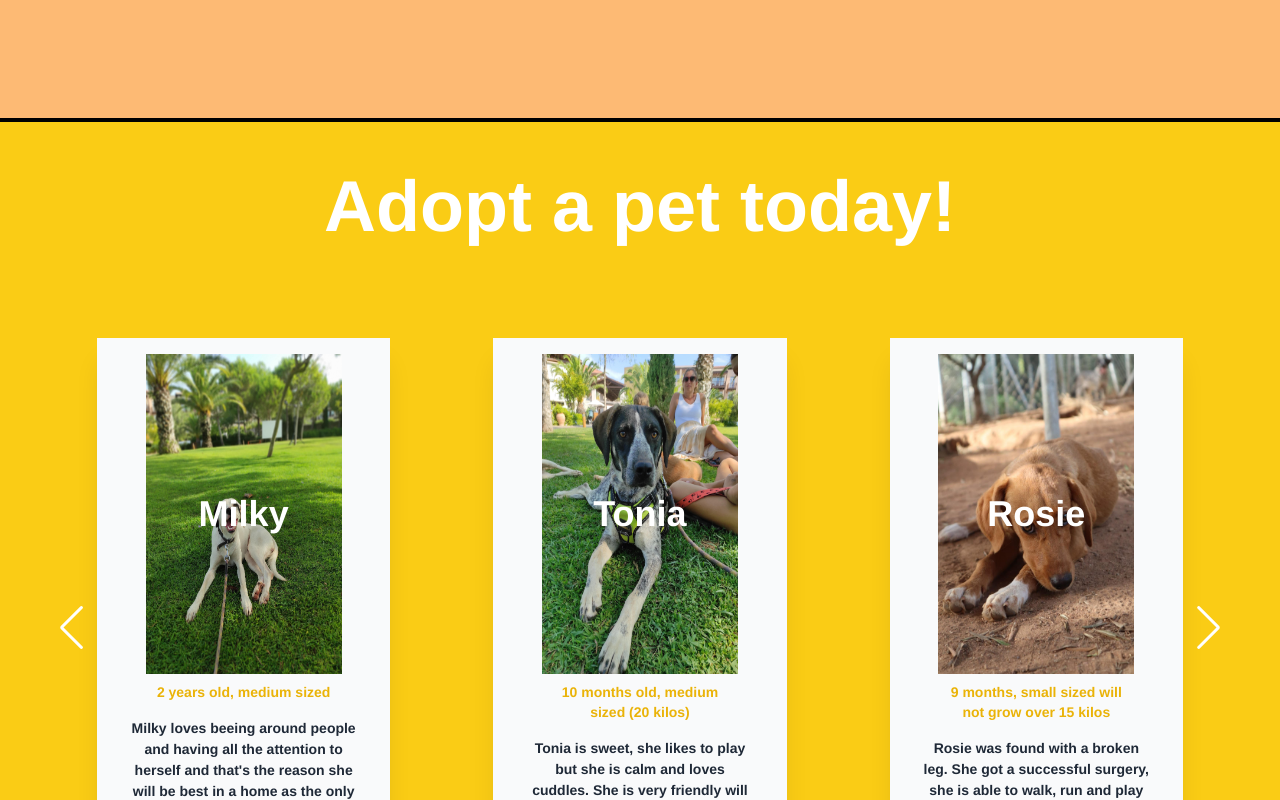
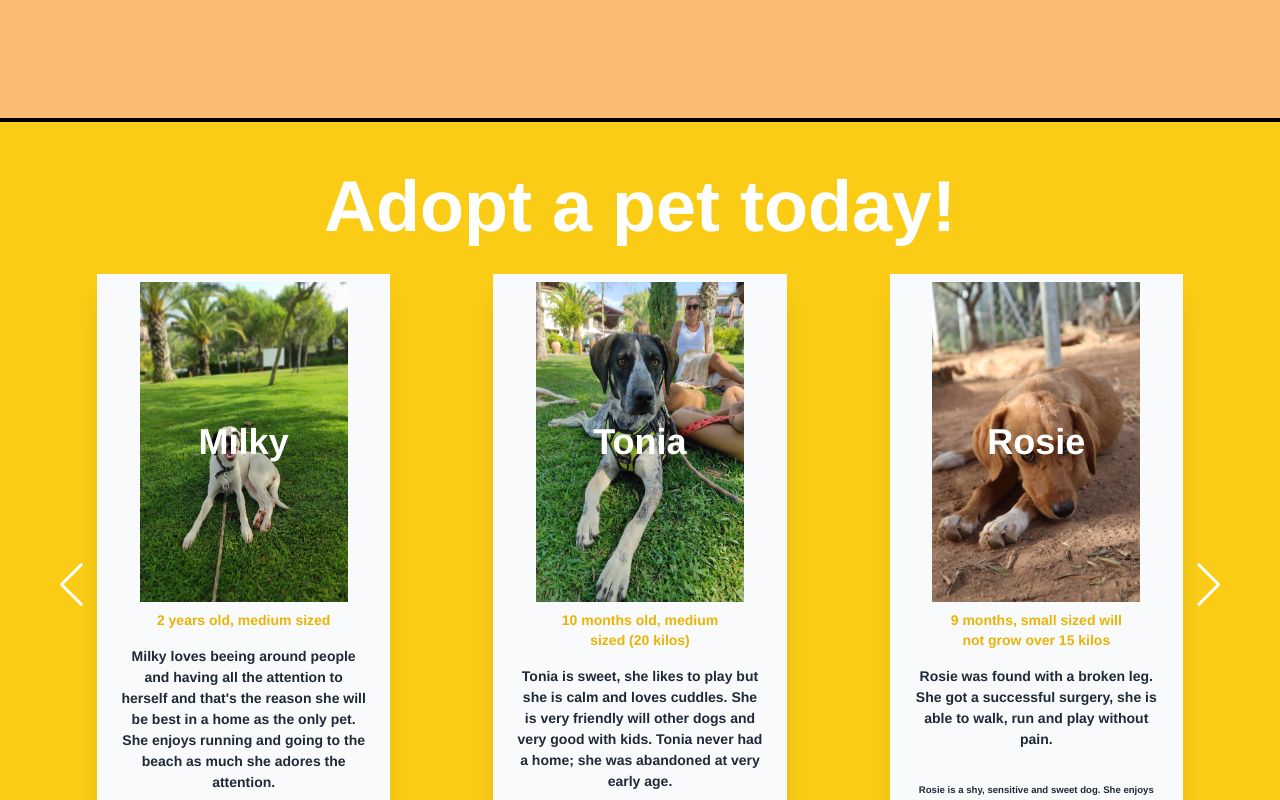
Before and after one commit to Kiwasthal/for_dogs, a Next.js app: page / in a window 1280 px wide. Shown: the part 3080-3880 px from the top of the page. Built offline with nearby package versions, Linux system fonts and the light colour scheme.

Commit message:
auto height

```diff
--- a/components/SectionFour.jsx
+++ b/components/SectionFour.jsx
@@ -4,7 +4,7 @@ import 'swiper/swiper-bundle.css';
 
 const SwiperCard = ({ url, name, desc, text, subtext }) => {
   return (
-    <div className="w-4/5  md:w-3/4  p-4 flex flex-col bg-gray-50 shadow-xl hover:shadow-2xl justify-start items-center transition-all duration-500">
+    <div className="w-4/5  md:w-3/4  p-2  flex flex-col bg-gray-50 shadow-xl hover:shadow-2xl justify-start items-center transition-all duration-500">
       <div className="relative w-full md:w-3/4">
         <img className="w-full  h-80 sm:h-56 xl:h-80" src={url} alt={name} />
         <h2 className="absolute text-4xl font-bold text-white top-[50%] left-[50%] translate-x-[-50%] translate-y-[-50%]">
@@ -29,7 +29,7 @@ const SwiperCard = ({ url, name, desc, text, subtext }) => {
 const SectionFour = ({ passRef }) => {
   return (
     <div
-      className="w-full bg-yellow-400 h-screen flex flex-col justify-start px-4 md:px-12 pt-12 gap-4 md:gap-24 border-y-2 border-black"
+      className="w-full bg-yellow-400 h-screen flex flex-col px-4 md:px-12 pt-12 gap-4 md:gap-8 border-y-2 border-black"
       ref={passRef}
     >
       <h1 className="text-2xl text-center font-extrabold md:text-7xl text-white">
@@ -67,7 +67,7 @@ const SectionFour = ({ passRef }) => {
           },
         }}
       >
-        <SwiperSlide className="flex justify-center">
+        <SwiperSlide className="grid justify-items-center">
           <SwiperCard
             url={'/images/swiper_1.jpg'}
             name={'Milky'}
```
